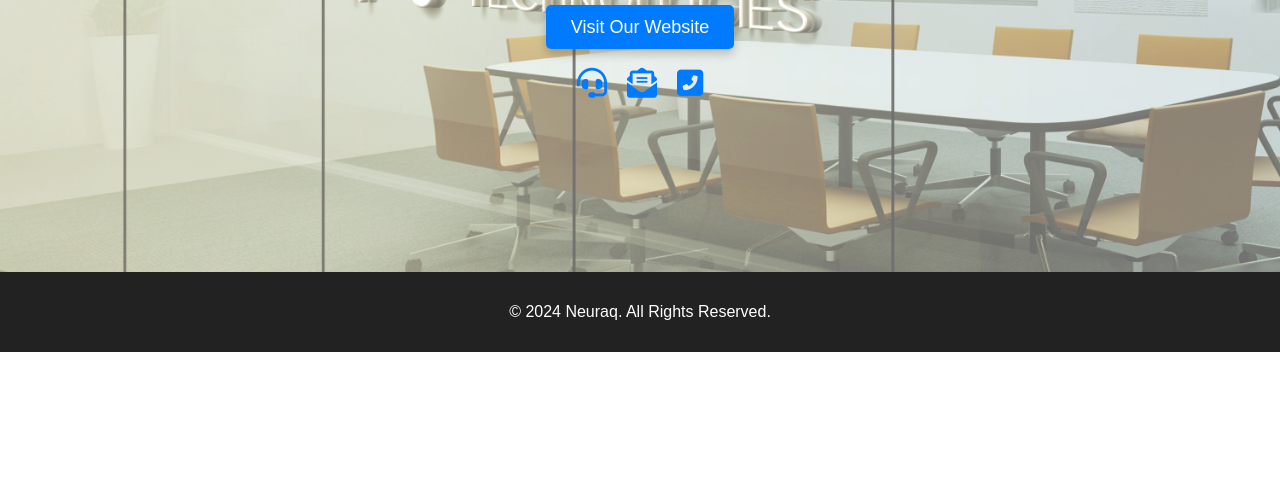
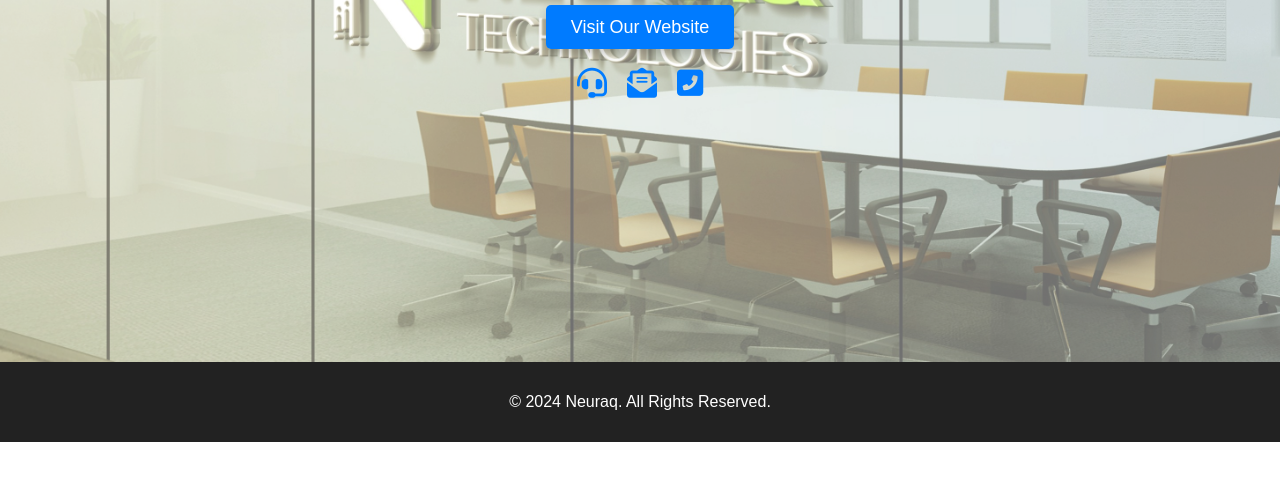
Before and after one commit to Neuraq/Palliative-Mkba-App-Contact, a plain HTML site: page index.html in a window 1280 px wide. Shown: the part 298-800 px from the top of the page. Drawn offline with Linux system fonts and the light colour scheme.

Commit message:
Update index.html

```diff
--- a/index.html
+++ b/index.html
@@ -62,7 +62,7 @@
       position: relative;
       padding: 20px;
       text-align: center;
-      height: 410px;
+      height: 500px;
       background: url(bg-neuraq.jpg) no-repeat center center;
       background-size: cover;
       overflow: hidden;
```
